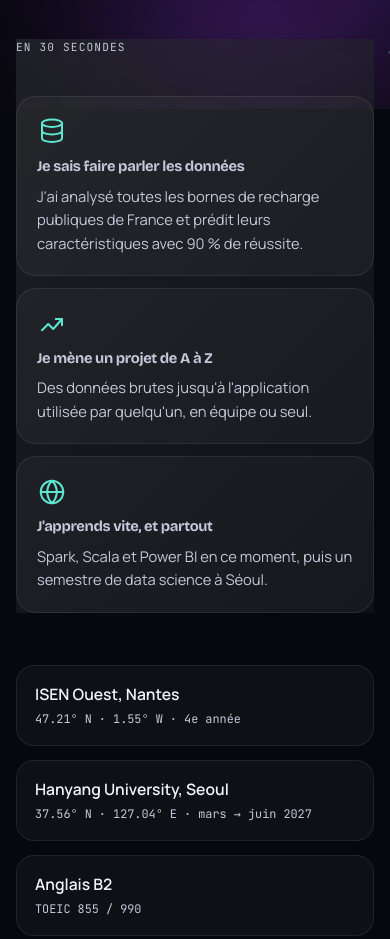
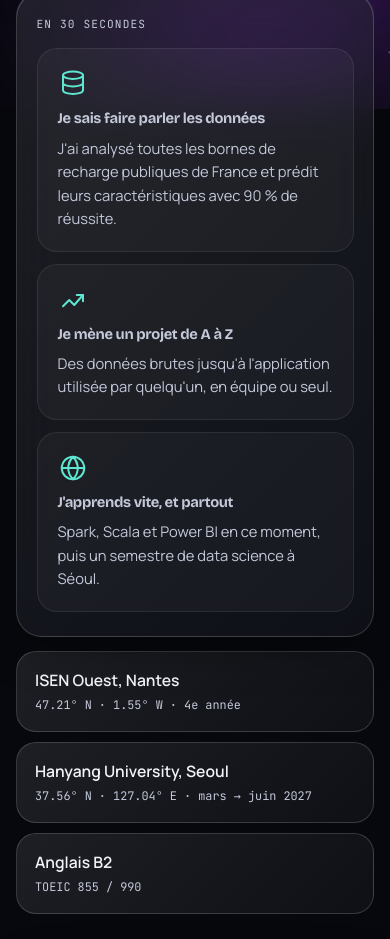
Before and after one commit to yszm213/yszm213.github.io, a plain HTML site: page index.html in a window 390 px wide. Shown: the part 735-1674 px from the top of the page. Drawn offline with nearby package versions, Linux system fonts and the light colour scheme.

Commit message:
Add files via upload

```diff
--- a/index.html
+++ b/index.html
@@ -569,6 +569,20 @@ pre.code .c{color:#8C93AB}
   [data-sec="ecole"] .others{grid-column:span 4}
   [data-sec="ecole"] .edu{grid-column:span 8}
   [data-sec="ecole"] .edu .list{grid-auto-rows:1fr}
+}
+
+/* ===== Hero en tuiles aussi sur téléphone et tablette ===== */
+@media (max-width:1099px){
+  header.hero{padding-block:22px 6px; display:grid; gap:14px}
+  .hero-main, .hero-side{padding:24px clamp(18px,5vw,34px); border-radius:26px; position:relative; overflow:hidden;
+    background:linear-gradient(135deg, rgba(255,255,255,.09), rgba(255,255,255,.03)), rgba(8,10,18,.55);
+    border:1px solid var(--edge); -webkit-backdrop-filter:blur(22px) saturate(160%); backdrop-filter:blur(22px) saturate(160%);
+    box-shadow:inset 0 1px 0 rgba(255,255,255,.18), 0 20px 50px -20px rgba(0,0,0,.6)}
+  .hero-main h1{margin:14px 0 20px}
+  .hero-side .tldr-label{margin-top:0}
+  .hero-side .tldr{margin-top:14px}
+  header.hero .coords{margin-top:0; gap:10px}
+  header.hero .coords div{background:linear-gradient(135deg, rgba(255,255,255,.09), rgba(255,255,255,.03)), rgba(8,10,18,.55); border-color:var(--edge); border-radius:20px}
 }
 </style>
 </head>
```
